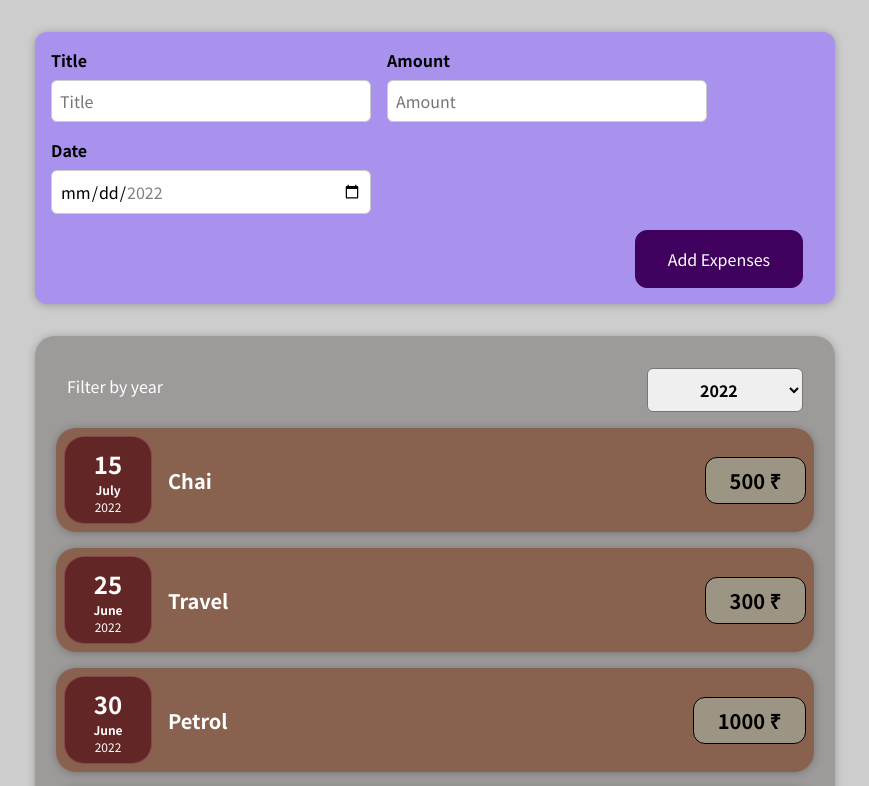
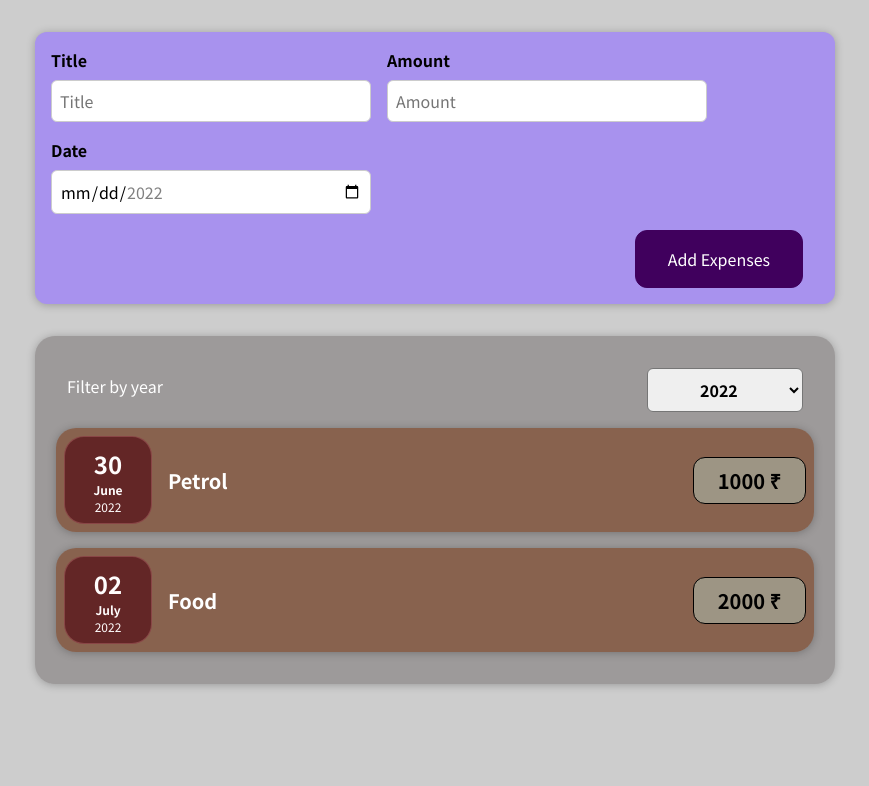
Before and after one commit to roshanwaa/React-Learn, a React (Create React App) app in the folder 01-starting-setup/: page / in a window 1280 px wide. Shown: the top 786 px of the page, without its empty margins (205-1074 px from the left). Built offline with nearby package versions, Linux system fonts and the light colour scheme.

Commit message:
Outputting Conditional Content

```diff
--- a/01-starting-setup/src/App.js
+++ b/01-starting-setup/src/App.js
@@ -8,13 +8,13 @@ const DUMMY_COMPONENT = [
     id: 'e1',
     title: 'Chai',
     amount: 500,
-    date: new Date(2022, 6, 15),
+    date: new Date(2020, 6, 15),
   },
   {
     id: 'e2',
     title: 'Travel',
     amount: 300,
-    date: new Date(2022, 5, 25),
+    date: new Date(2021, 5, 25),
   },
   {
     id: 'e3',
--- a/01-starting-setup/src/Components/Expenses/Expenses.js
+++ b/01-starting-setup/src/Components/Expenses/Expenses.js
@@ -16,6 +16,20 @@ export default function Expenses(props) {
   const filterExpenses = props.items.filter((expense) => {
     return expense.date.getFullYear().toString() === filteredYear;
   });
+
+  let expensesContent = <h2>No Expenses Available.</h2>;
+
+  if (filterExpenses.length > 0) {
+    expensesContent = filterExpenses.map((expense) => (
+      <ExpensesItem
+        key={expense.id}
+        title={expense.title}
+        amount={expense.amount}
+        date={expense.date}
+      />
+    ));
+  }
+
   return (
     <div>
       <Card className="expenses">
@@ -23,14 +37,33 @@ export default function Expenses(props) {
           selected={filteredYear}
           onChangeFilterHandler={filterChangeHandler}
         />
-        {filterExpenses.map((expense) => (
+        {/* !TODO: Stand alone Method to filter expenses IN IF else Case*/}
+        {/* FIXME: {filterExpenses.length === 0 && <p>No Expenses Available.</p>}
+
+        {filterExpenses.length > 0 &&
+          filterExpenses.map((expense) => (
             <ExpensesItem
               key={expense.id}
               title={expense.title}
               amount={expense.amount}
               date={expense.date}
             />
-        ))}
+          ))} */}
+        {/*  TODO: Turnery Method to filter expenses*/}
+        {/* FIXME:{filterExpenses.length === 0 ? (
+          <p>No Expenses Available.</p>
+        ) : (
+          filterExpenses.map((expense) => (
+            <ExpensesItem
+              key={expense.id}
+              title={expense.title}
+              amount={expense.amount}
+              date={expense.date}
+            />
+          ))
+        )} */}
+        {/* Other Way */}
+        {expensesContent}
       </Card>
     </div>
   );
--- a/01-starting-setup/src/Components/FilterExpense/ExpensesFilter.js
+++ b/01-starting-setup/src/Components/FilterExpense/ExpensesFilter.js
@@ -11,12 +11,12 @@ const ExpensesFilter = (props) => {
       <div className="expenses-filter__control">
         <label>Filter by year</label>
         <select value={props.selected} onChange={filterChangeHandler}>
-          <option value="2027">2027</option>
-          <option value="2026">2026</option>
           <option value="2025">2025</option>
           <option value="2024">2024</option>
           <option value="2023">2023</option>
           <option value="2022">2022</option>
+          <option value="2021">2021</option>
+          <option value="2020">2020</option>
         </select>
       </div>
     </div>
```
Also changed, not shown: 1 other file (tests, documents, lock files or other folders). Lines whose indentation alone changed are shown as unchanged.
